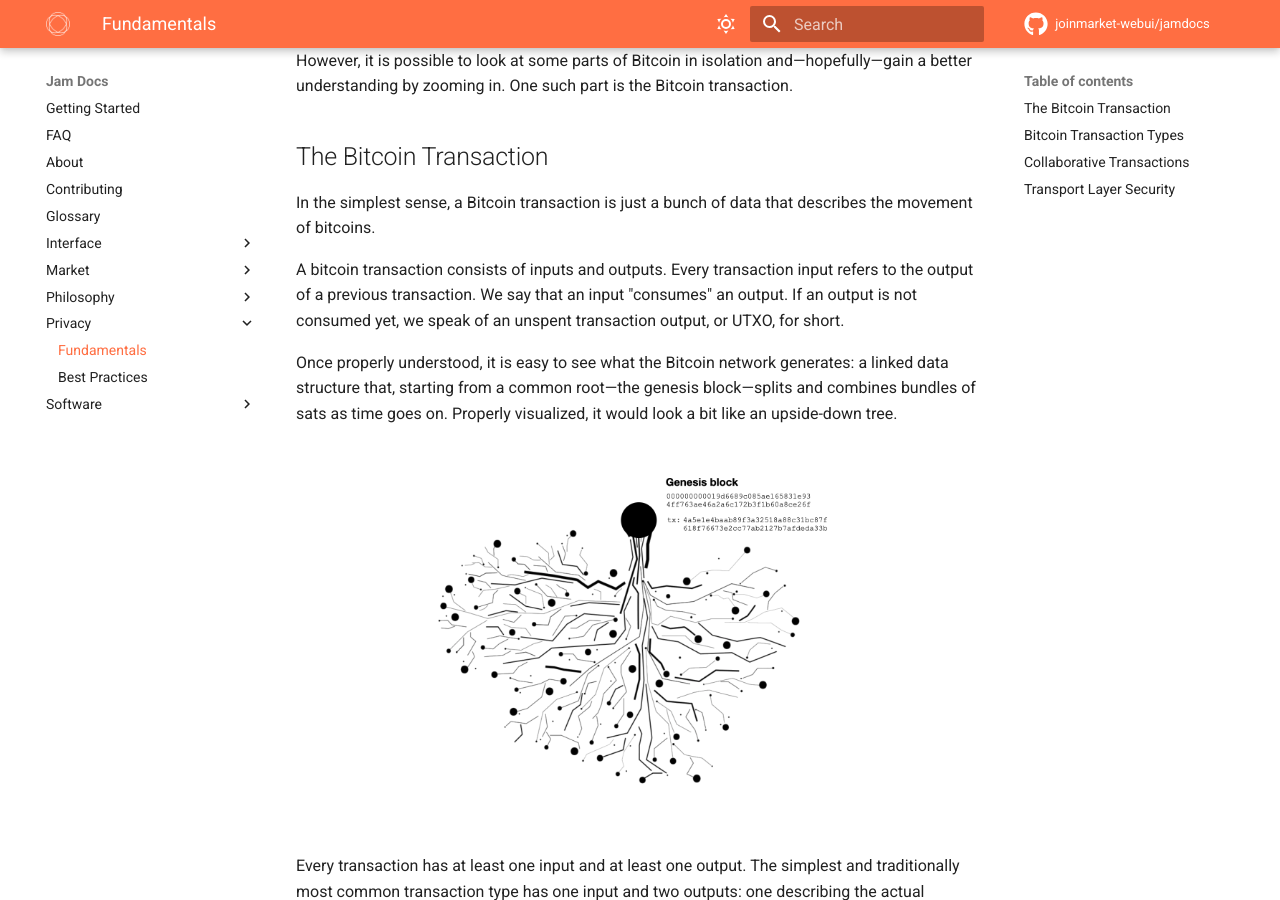
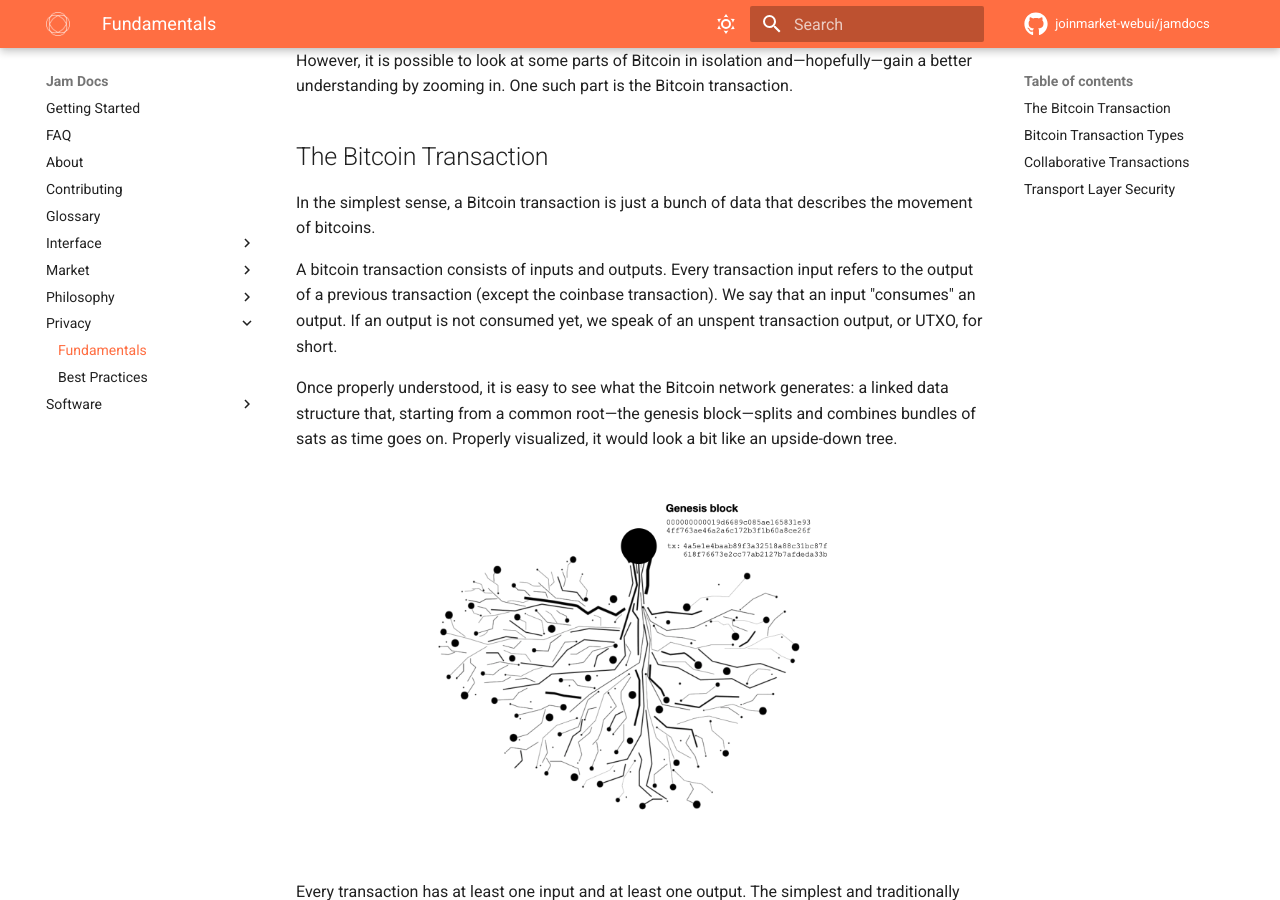
Before and after one commit to joinmarket-webui/jamdocs, an MkDocs documentation site: the page built from docs/privacy/01-fundamentals.md, in a window 1280 px wide and 900 px high, scrolled down 580 px. Built offline with MkDocs 1.6.1 and Material for MkDocs 9.7.7, drawn with Linux system fonts in a browser that asks for light colours; nearby versions of some CDN libraries; comment, search, counter and statistics services are not loaded.

Commit message:
docs(fundamentals): add coinbase tx as exception (#36)
add coinbase as exception

```diff
--- a/docs/privacy/01-fundamentals.md
+++ b/docs/privacy/01-fundamentals.md
@@ -36,7 +36,7 @@ In the simplest sense, a Bitcoin transaction is just a bunch of data that
 describes the movement of bitcoins.
 
 A bitcoin transaction consists of inputs and outputs. Every transaction input
-refers to the output of a previous transaction. We say that an input "consumes"
+refers to the output of a previous transaction (except the coinbase transaction). We say that an input "consumes"
 an output. If an output is not consumed yet, we speak of an unspent transaction
 output, or UTXO, for short.
 
```
